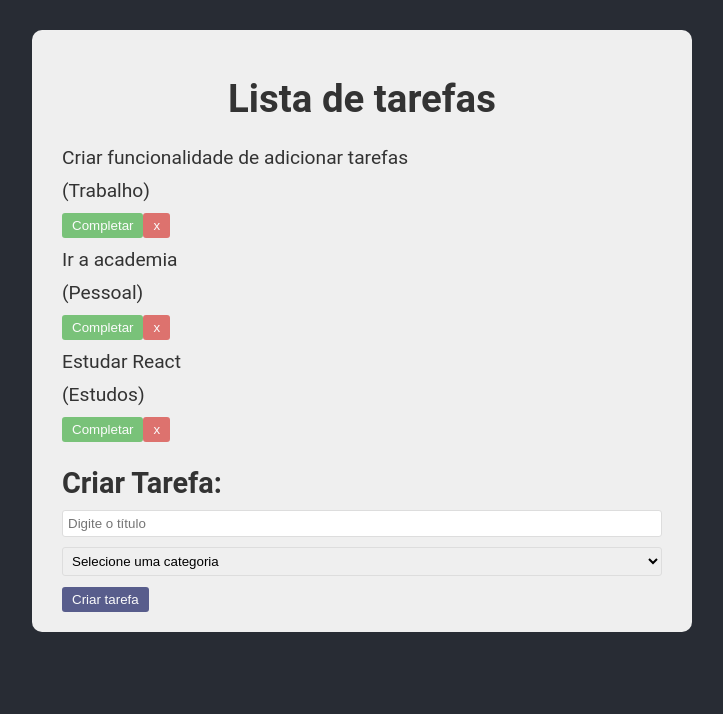
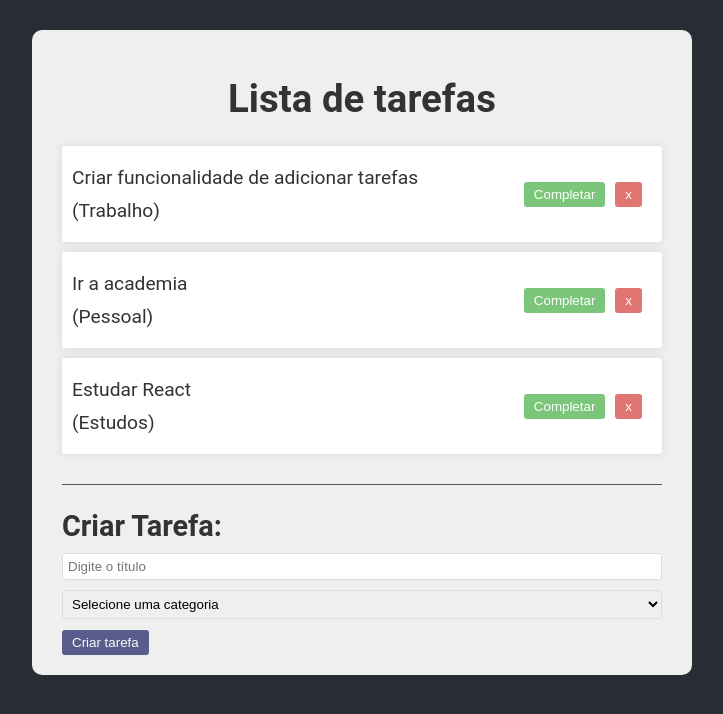
Before and after one commit to oberon4589/ToDoList, a React (Vite) app: page / in a window 1280 px wide. Shown: the top 714 px of the page, without its empty margins (278-1001 px from the left). Built offline with nearby package versions, Linux system fonts and the light colour scheme.

Commit message:
criação das listas de forma dinâmica

```diff
--- a/src/App.css
+++ b/src/App.css
@@ -35,6 +35,7 @@
   background-color: #333974;
   color: #fff;
   padding: 5px 10px;
+  margin-right: 10px;
   border: none;
   border-radius: 3px;
   cursor: pointer;
@@ -44,6 +45,23 @@
 
 button:hover {
   opacity: 1;
+}
+
+.todo-list {
+  margin-bottom: 20px;
+  padding-bottom: 20px;
+  border-bottom: 1px solid #555;
+}
+
+.todo {
+  background-color: #fff;
+  box-shadow: 0 0 10px rgba(0,0,0,.1);
+  padding: 10px;
+  margin-bottom: 10px;
+  border-radius: 3px;
+  display: flex;
+  justify-content: space-between;
+  align-items: center;
 }
 
 .complete {
--- a/src/App.jsx
+++ b/src/App.jsx
@@ -25,15 +25,29 @@
     },
   ])
 
+  const addTodo = (text, category) => {
+
+    const newTodo = [...todos, {
+      id: Math.floor(Math.random() * 10000),
+      text,
+      category,
+      isCompleted: false,
+    },
+  ];
+
+  setTodos(newTodo);
+
+  }
+
   return (
     <div className='app'>
       <h1>Lista de tarefas</h1>
       <div className='todo-list'>
         {todos.map((todo) => (
-          <ToDo todo={todo}/>
+          <ToDo key={todo.id} todo={todo}/>
         ))}
       </div>
-      <ToDoForm />
+      <ToDoForm addTodo={addTodo} />
     </div>
 
   )
--- a/src/components/ToDoForm.jsx
+++ b/src/components/ToDoForm.jsx
@@ -1,12 +1,27 @@
-import React from 'react'
+import {useState} from 'react'
 
-const ToDoForm = () => {
+const ToDoForm = ({addTodo}) => {
+    const [value, setValue] = useState('')
+    const [category, setCategory] = useState('')
+
+    const handleSubmit = (e) => {
+        e.preventDefault();
+        if(!value || !category) return;
+        addTodo (value, category);
+        setValue('');
+        setCategory('');
+    };
+
   return (
     <div className='todo-form'>
         <h2>Criar Tarefa:</h2>
-        <form>
-            <input type="text" placeholder='Digite o título' />
-            <select>
+        <form onSubmit={handleSubmit}>
+            <input
+            type="text"
+            placeholder='Digite o título'
+            value={value}
+            onChange={(e) => setValue(e.target.value)} />
+            <select value={category} onChange={(e) => setCategory(e.target.value)} >
                 <option value="">Selecione uma categoria</option>
                 <option value="Trabalho">Trabalho</option>
                 <option value="Pessoal">Pessoal</option>
```
